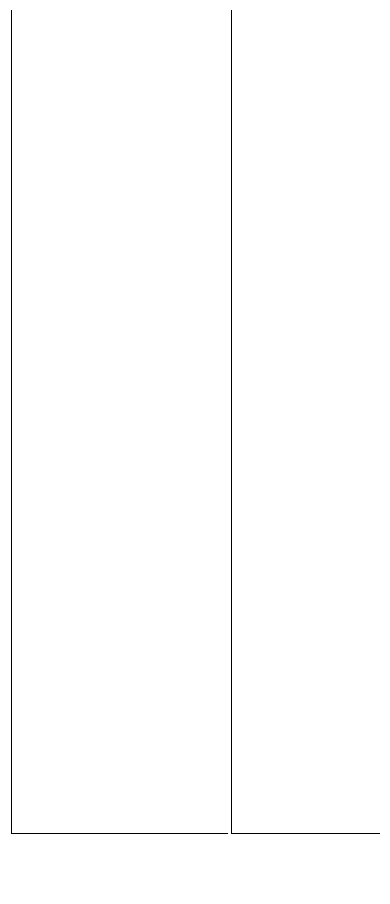
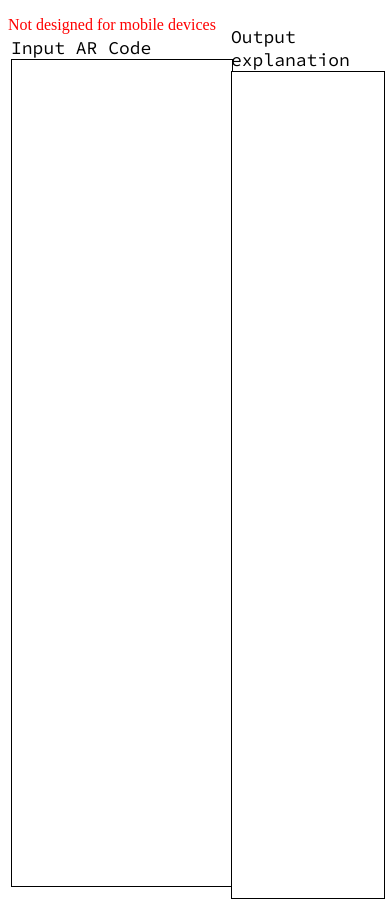
Before and after one commit to Eiim/DS_ARCodeTools, a plain HTML site: page index.html in a window 390 px wide. Before the commit the page ends 844 px from the top, so only its background shows below. Drawn offline with Linux system fonts and the light colour scheme.

Commit message:
Minor tweaks to improve accessibility, understanding, best practices

```diff
--- a/index.html
+++ b/index.html
@@ -1,22 +1,22 @@
 <!DOCTYPE HTML>
 <html lang="en">
 	<head>
+		<meta charset="UTF-8">
+		<meta name="description" content="DS Action Replay Code Explainer">
+		<meta name="keywords" content="DS, Action Replay, decode, explain">
+		<meta name="viewport" content="width=device-width, initial-scale=1.0">
 		<link href="https://fonts.googleapis.com/css2?family=Source+Code+Pro&display=swap" rel="stylesheet">
+		<title>DS Action Replay Code Explainer</title>
 		<script src="main.js"></script>
-		<meta charset="UTF-8">
 		<style>
 		html, table, td, textarea {
 			height: 100%;
-			overflow-x: auto;
 		}
 		body {
 			height: calc(100% - 16px);
 		}
 		#intd {
 			width: 20ch;
-		}
-		#outtd {
-			/*width: 66%;*/
 		}
 		textarea, table {
 			width:100%;
@@ -28,7 +28,6 @@
 			border: 1px solid black;
 			overflow: auto;
 			resize: none;
-			rows: 32;
 		}
 		</style>
 	</head>
@@ -36,10 +35,10 @@
 		<table>
 		<tr>
 		<td id="intd">
-			<textarea id="input"></textarea>
+			<label>Input AR Code<textarea id="input"></textarea></label>
 		</td>
 		<td id="outtd">
-			<textarea disabled id="output"></textarea>
+			<label>Output explanation<textarea disabled id="output"></textarea></label>
 		</td>
 		</tr>
 		</table>
--- a/main.js
+++ b/main.js
@@ -1,4 +1,11 @@
 document.addEventListener("DOMContentLoaded", function() {
+	if(innerWidth < 1000) {
+		var e = document.createElement('p');
+		e.textContent = "Not designed for mobile devices";
+		e.style.color = "red";
+		var body = document.getElementsByTagName("body")[0];
+		body.insertBefore(e, body.firstChild);
+	}
 	document.getElementById("input").addEventListener("input", function() {
 		var inText = document.getElementById("input").value;
 		var word = "";
```
